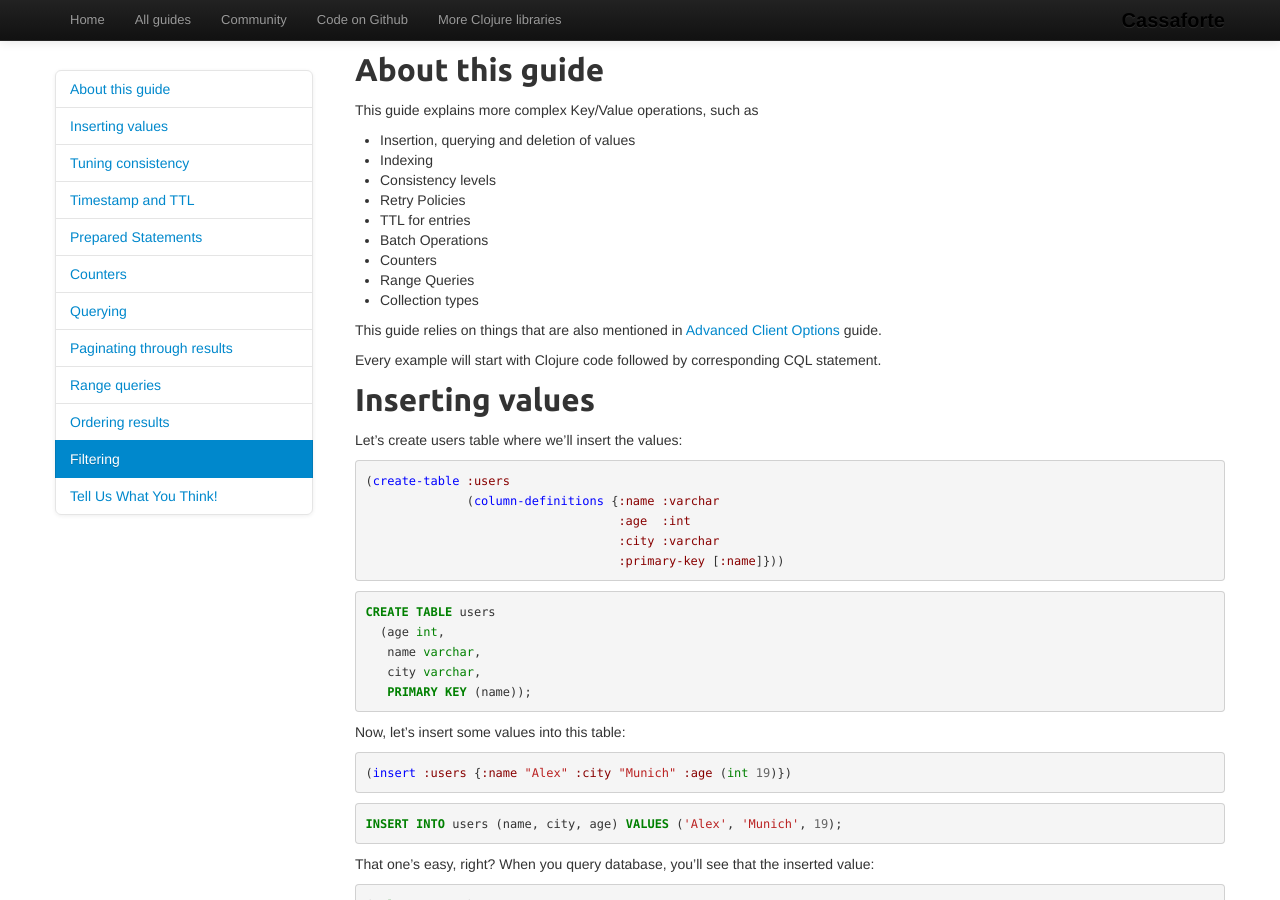
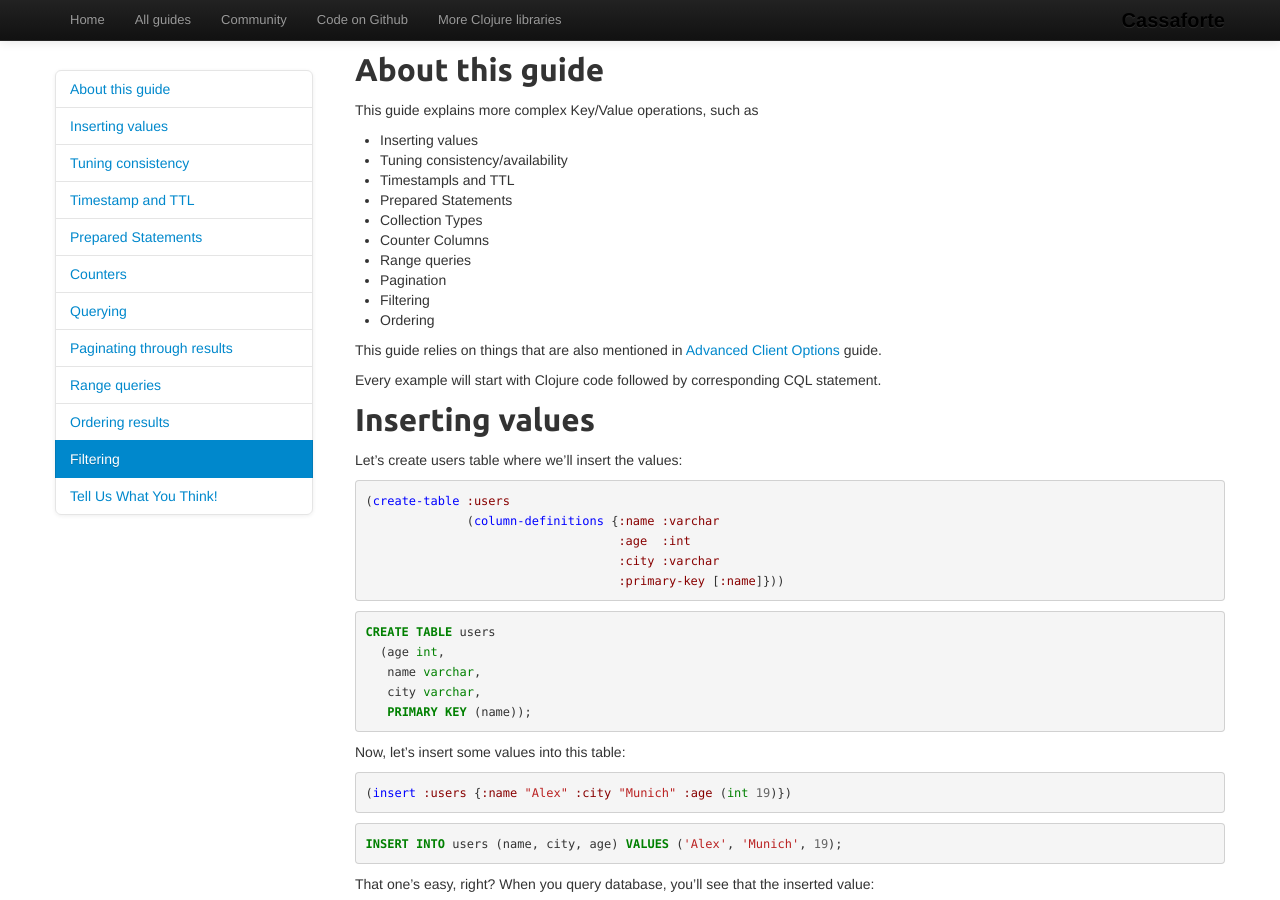
Before and after one commit to clojurewerkz/cassaforte.docs, a Jekyll site: the page built from articles/kv.md, in a window 1280 px wide and 900 px high. Built offline with Jekyll 4.4.1, drawn with Linux system fonts in a browser that asks for light colours; some web fonts are replaced; Markdown is read by kramdown in place of the engine named in the settings.

```diff
--- a/articles/kv.md
+++ b/articles/kv.md
@@ -7,15 +7,16 @@ layout: article
 
 This guide explains more complex Key/Value operations, such as
 
-  * Insertion, querying and deletion of values
-  * Indexing
-  * Consistency levels
-  * Retry Policies
-  * TTL for entries
-  * Batch Operations
-  * Counters
-  * Range Queries
-  * Collection types
+  * Inserting values
+  * Tuning consistency/availability
+  * Timestampls and TTL
+  * Prepared Statements
+  * Collection Types
+  * Counter Columns
+  * Range queries
+  * Pagination
+  * Filtering
+  * Ordering
 
 This guide relies on things that are also mentioned in [Advanced Client Options](/articles/advanced_client_options.html) guide.
 
```
Also changed, not shown: articles/guides.md (+11 -1 lines).
